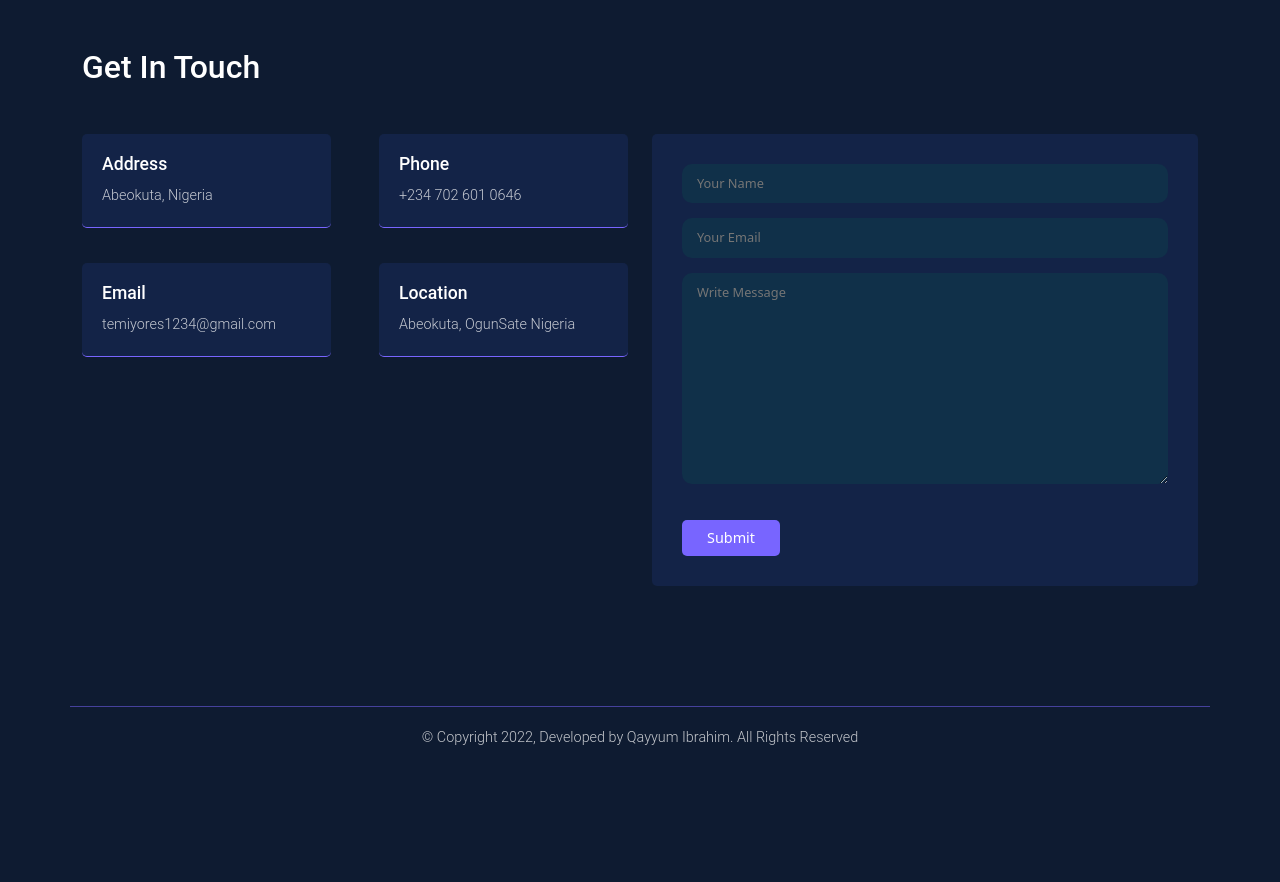
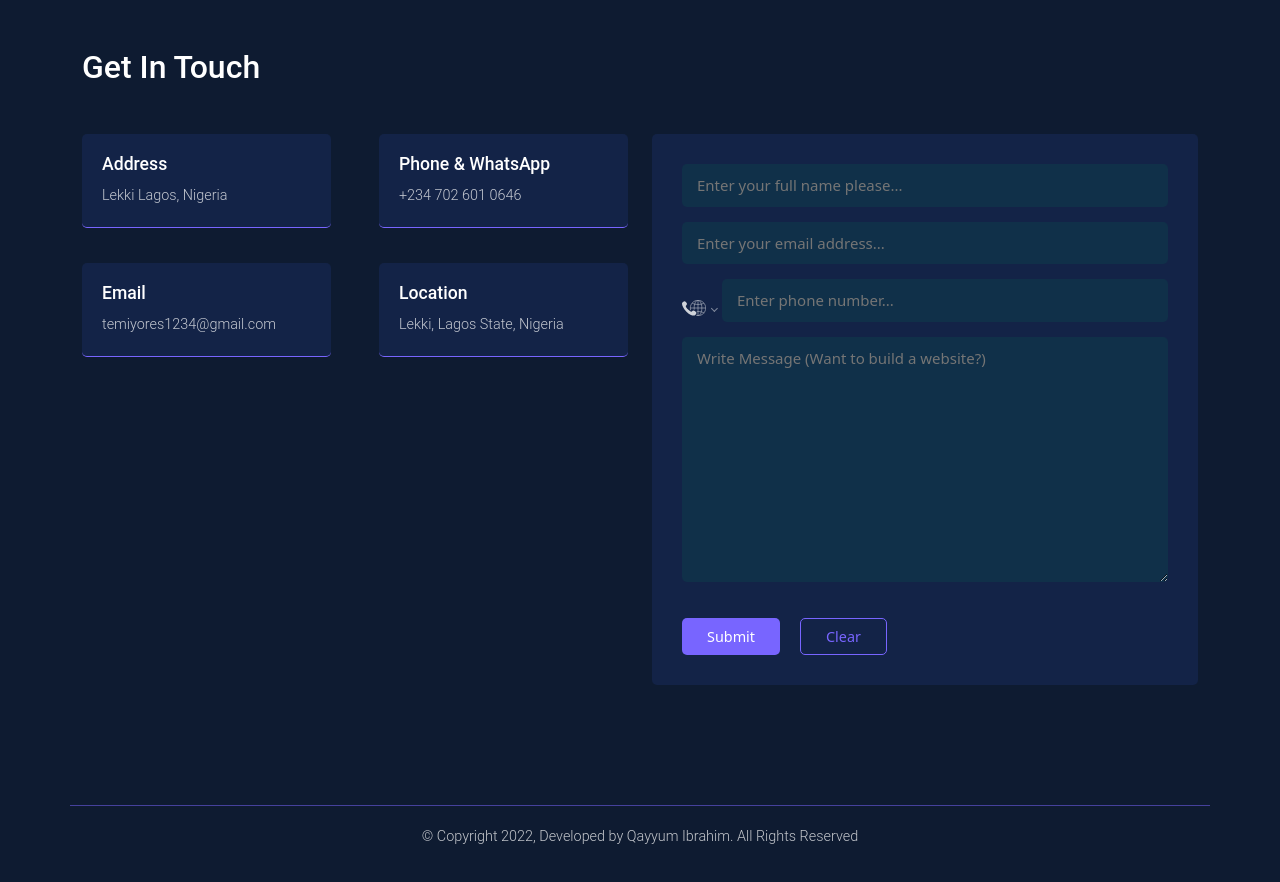
Before and after one commit to TEMIYORES/MyPortofolio, a React (Create React App) app: page / in a window 1280 px wide. Shown: the part 2940-3822 px from the top of the page. Before the commit the page ends 3729 px from the top, so only its background shows below. Built offline with nearby package versions, Linux system fonts and the light colour scheme.

Commit message:
Updated my form UI/UX

```diff
--- a/package.json
+++ b/package.json
@@ -4,6 +4,10 @@
   "private": true,
   "dependencies": {
     "@emailjs/browser": "^3.6.2",
+    "@emotion/react": "^11.10.5",
+    "@emotion/styled": "^11.10.5",
+    "@mui/icons-material": "^5.11.0",
+    "@mui/material": "^5.11.6",
     "@testing-library/jest-dom": "^5.16.4",
     "@testing-library/react": "^13.1.1",
     "@testing-library/user-event": "^13.5.0",
@@ -11,6 +15,7 @@
     "ityped": "^1.0.3",
     "react": "^18.1.0",
     "react-dom": "^18.1.0",
+    "react-phone-number-input": "^3.2.16",
     "react-scripts": "5.0.1",
     "react-slick": "^0.29.0",
     "react-typical": "^0.1.3",
--- a/src/App.css
+++ b/src/App.css
@@ -1,24 +1,31 @@
-*{
+* {
   margin: 0;
   padding: 0;
   box-sizing: border-box;
 }
 
 body {
-  background: #0E1B31;
+  background: #0e1b31;
+  position: relative;
 }
 
 html {
   scroll-behavior: smooth;
 }
 
-h1,h2,h3,h4,h5,h6 {
+h1,
+h2,
+h3,
+h4,
+h5,
+h6 {
   color: #fff;
-  font-family: 'Roboto', sans-serif;
+  font-family: "Roboto", sans-serif;
   margin: 0;
 }
 
-h1,h2 {
+h1,
+h2 {
   font-size: 2rem;
   font-weight: 500;
 }
@@ -27,7 +34,7 @@ p {
   color: #fff;
   opacity: 75%;
   font-size: 1rem;
-  font-family: 'Roboto', sans-serif;
+  font-family: "Roboto", sans-serif;
   font-weight: 400;
 }
 
@@ -46,32 +53,27 @@ a:hover {
 }
 
 section,
-footer{
+footer {
   padding: 60px 0px;
 }
 
-::-webkit-scrollbar{
+::-webkit-scrollbar {
   width: 10px;
   background: #c1ceff;
 }
 
-::-webkit-scrollbar-thumb{
+::-webkit-scrollbar-thumb {
   border-radius: 2em;
   background: #282f4e;
 }
 
-::-webkit-scrollbar-thumb:hover{
+::-webkit-scrollbar-thumb:hover {
   border-radius: 2em;
   background: #7865ff;
 }
 
-
-
-
-
-
-@media only screen and (max-width: 992px){
-  section{
+@media only screen and (max-width: 992px) {
+  section {
     padding: 40px 0px;
   }
 }
--- a/src/components/contact/Contact.jsx
+++ b/src/components/contact/Contact.jsx
@@ -16,11 +16,11 @@ const Contact = () => {
             <div className="contact_info-container d-flex align-items-center gap-5">
               <div className="single_info-box w-50">
                 <h6>Address</h6>
-                <p>Abeokuta, Nigeria</p>
+                <p>Lekki Lagos, Nigeria</p>
               </div>
 
               <div className="single_info-box w-50">
-                <h6>Phone</h6>
+                <h6>Phone & WhatsApp</h6>
                 <p>+234 702 601 0646</p>
               </div>
             </div>
@@ -33,7 +33,7 @@ const Contact = () => {
 
               <div className="single_info-box w-50">
                 <h6>Location</h6>
-                <p>Abeokuta, OgunSate Nigeria</p>
+                <p>Lekki, Lagos State, Nigeria</p>
               </div>
             </div>
           </Col>
--- a/src/components/form/Form.jsx
+++ b/src/components/form/Form.jsx
@@ -1,13 +1,27 @@
-import React, { useRef } from "react";
+import React, { useRef, useState } from "react";
 import emailjs from "@emailjs/browser";
+import PhoneInput from "react-phone-number-input";
+import "react-phone-number-input/style.css";
 import "./form.css";
+import { Cancel } from "@mui/icons-material";
 
 export const Form = () => {
+  const [isMessageSent, setIsMessageSent] = useState(false);
+  const [phoneNumber, setPhoneNumber] = useState();
+  const [fullname, setFullname] = useState();
+  const [email, setEmail] = useState();
+  const [message, setMessage] = useState();
+
   const form = useRef();
-
+  const clearAll = () => {
+    setPhoneNumber("");
+    setFullname("");
+    setEmail("");
+    setMessage("");
+  };
   const sendEmail = (e) => {
     e.preventDefault();
-
+    setIsMessageSent(true);
     emailjs
       .sendForm(
         "service_aeje3ro",
@@ -16,9 +30,7 @@ export const Form = () => {
         "KB_ewm-VYxvmItmpX"
       )
       .then(
-        (result) => {
-          console.log(result.text);
-        },
+        (result) => {},
         (error) => {
           console.log(error.text);
         }
@@ -28,29 +40,67 @@ export const Form = () => {
   return (
     <form ref={form} onSubmit={sendEmail} className="form">
       <div className="form_input">
-        <input type="text" placeholder="Your Name" name="user_name" required />
+        <input
+          type="text"
+          placeholder="Enter your full name please..."
+          name="fullname"
+          value={fullname}
+          onChange={(e) => setFullname(e.target.value)}
+          required
+        />
       </div>
       <div className="form_input">
         <input
           type="email"
-          placeholder="Your Email"
-          name="user_email"
+          placeholder="Enter your email address..."
+          name="email"
+          value={email}
+          onChange={(e) => setEmail(e.target.value)}
           required
+        />
+      </div>
+      <div className="form_input">
+        <PhoneInput
+          name="phone_number"
+          className="form_input_phone"
+          placeholder="Enter phone number..."
+          value={phoneNumber}
+          required
+          onChange={(value) => {
+            setPhoneNumber(value);
+          }}
         />
       </div>
 
       <div className="form_input">
         <textarea
           rows="10"
-          placeholder="Write Message"
+          placeholder="Write Message (Want to build a website?)"
           name="message"
+          value={message}
+          onChange={(e) => setMessage(e.target.value)}
           required
         ></textarea>
       </div>
-
-      <button className="submit_btn" type="submit">
-        Submit
-      </button>
+      <div className="btn_holder">
+        <button className="submit_btn" type="submit">
+          Submit
+        </button>
+        <button className="clear_btn" onClick={clearAll}>
+          Clear
+        </button>
+      </div>
+      {isMessageSent && (
+        <div className="message_banner">
+          <span className="message_banner_text">
+            <Cancel
+              className="message_banner_icon"
+              onClick={() => setIsMessageSent(false)}
+            />
+            Message sent to Qayyum Ibrahim 🚀
+          </span>
+        </div>
+      )}
     </form>
   );
 };
--- a/src/components/form/form.css
+++ b/src/components/form/form.css
@@ -1,4 +1,4 @@
-.form{
+.form {
   width: 100%;
   background: #132347;
   padding: 30px;
@@ -14,11 +14,19 @@
   background: #103049;
   border: none;
   outline: none;
-    border-radius: 10px;
-    font-size: 0.8rem;
+  border-radius: 5px;
+  font-size: 15px;
 }
-
-.submit_btn{
+.form_input_phone {
+  display: flex;
+  align-items: center;
+  color: white;
+}
+.btn_holder {
+  display: flex;
+  column-gap: 20px;
+}
+.submit_btn {
   margin-top: 15px;
   padding: 7px 25px;
   font-size: 0.9rem;
@@ -28,12 +36,47 @@
   outline: none;
   border-radius: 5px;
 }
-
-
-
-
-@media only screen and (max-width: 992px){
-    .submit_btn{
+.clear_btn {
+  margin-top: 15px;
+  padding: 7px 25px;
+  font-size: 0.9rem;
+  color: #7865ff;
+  background-color: transparent;
+  border: 1px solid #7865ff;
+  outline: none;
+  border-radius: 5px;
+}
+.message_banner {
+  position: fixed;
+  left: 0;
+  top: 0;
+  bottom: 0;
+  right: 0;
+  z-index: 99;
+  background-color: rgba(19, 35, 71, 0.5);
+  display: flex;
+  justify-content: center;
+  align-items: center;
+  transition: all 0.3s ease;
+}
+.message_banner_text {
+  position: relative;
+  background-color: #132347;
+  color: #fff;
+  padding: 20px 30px;
+  font-size: 18px;
+}
+.message_banner_icon {
+  position: absolute;
+  top: -10px;
+  right: -10px;
+  cursor: pointer;
+}
+.message_banner_icon:hover {
+  color: rgb(251, 113, 113);
+}
+@media only screen and (max-width: 992px) {
+  .submit_btn {
     padding: 5px 25px;
     font-size: 0.8rem;
   }
--- a/src/components/portfolio/Portfolio.jsx
+++ b/src/components/portfolio/Portfolio.jsx
@@ -21,6 +21,16 @@ const portfolioData = [
     title: "React Web Application",
     url: "http://www.aptechabeokuta.com.ng/",
   },
+  {
+    imgUrl: img3,
+    title: "React Web Application",
+    url: "http://www.aptechabeokuta.com.ng/",
+  },
+  {
+    imgUrl: img3,
+    title: "React Web Application",
+    url: "http://www.aptechabeokuta.com.ng/",
+  },
 ];
 
 const Portfolio = () => {
@@ -33,7 +43,7 @@ const Portfolio = () => {
             <h2>Portfolio</h2>
           </Col>
 
-          {portfolioData.map((item, index) => (
+          {portfolioData.slice(0, 3).map((item, index) => (
             <Col lg="4" md="6" sm="6" key={index}>
               <div className="portfolio_card">
                 <div className="portfolio_img">
@@ -48,6 +58,26 @@ const Portfolio = () => {
             </Col>
           ))}
         </Row>
+        {/* <Row className="mt-5">
+          <Col lg="12" className="portfolio_top mb-5">
+            <h6>Not yet deployed </h6>
+            <h2>Portfolio</h2>
+          </Col>
+          {portfolioData.slice(0, 3).map((item, index) => (
+            <Col lg="4" md="6" sm="6" key={index}>
+              <div className="portfolio_card">
+                <div className="portfolio_img">
+                  <img src={item.imgUrl} alt="" className="w-100" />
+                </div>
+
+                <div className="portfolio_content">
+                  <h5>{item.title}</h5>
+                  <a href={item.url}> View live demo</a>
+                </div>
+              </div>
+            </Col>
+          ))}
+        </Row> */}
       </Container>
     </section>
   );
--- a/src/components/portfolio/portfolio.css
+++ b/src/components/portfolio/portfolio.css
@@ -1,58 +1,57 @@
-.portfolio_top h6{
+.portfolio_top h6 {
   color: #7865ff;
   margin-bottom: 15px;
 }
 
-.portfolio_card{
+.portfolio_card {
   position: relative;
   z-index: 90;
 }
 
-.portfolio_content{
+.portfolio_content {
   position: absolute;
   top: 0;
   left: 0;
   width: 100%;
   height: 100%;
-    background: linear-gradient(rgb(0,13, 107, 0.6), rgb(0, 13, 107, 0.6));
+  background: linear-gradient(rgb(0, 13, 107, 0.6), rgb(0, 13, 107, 0.6));
   z-index: 91;
   display: flex;
   align-items: center;
   justify-content: center;
   flex-direction: column;
-    transform: translateY(-100%);
+  transform: translateY(-10%);
   opacity: 0;
-    transition: .3s;
+  transition: 0.3s;
   border-radius: 5px;
   cursor: pointer;
 }
 
-.portfolio_card:hover .portfolio_content{
+.portfolio_card:hover .portfolio_content {
   transform: translateY(0);
   opacity: 1;
   cursor: pointer;
 }
 
-.portfolio_content a{
+.portfolio_content a {
   color: #fff;
   text-decoration: none;
   font-size: 0.9rem;
   cursor: pointer;
 }
 
-.portfolio_content h5{
+.portfolio_content h5 {
   color: #fff;
   font-size: 1.5rem;
   margin-bottom: 10px;
   font-weight: 500;
 }
 
-.portfolio_img img{
+.portfolio_img img {
   border-radius: 5px;
 }
 
-
-@media only screen and (max-width: 992px){
+@media only screen and (max-width: 992px) {
   .portfolio_card {
     margin: 20px;
   }
```
Also changed, not shown: public/index.html (+1 -22 lines), 1 other file (tests, documents, lock files or other folders). Lines whose indentation alone changed are shown as unchanged.
